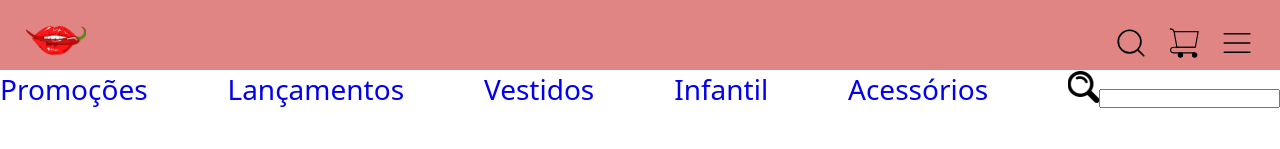
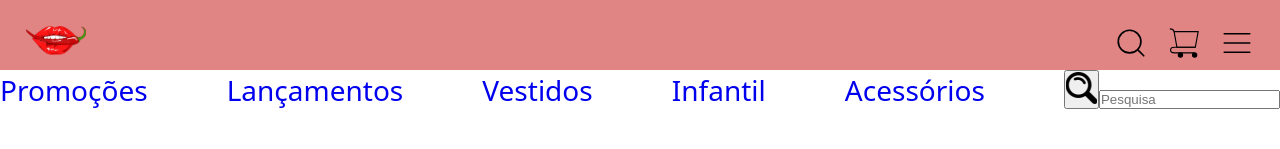
Before and after one commit to PauloBezz/Pepeers, a React (Vite) app: page / in a window 1280 px wide. Shown: the top 149 px of the page. Built offline with nearby package versions, Linux system fonts and the light colour scheme; a web font is replaced by a local one.

Commit message:
feat: add placeholder and button in Search component

```diff
--- a/src/components/Search/index.jsx
+++ b/src/components/Search/index.jsx
@@ -5,8 +5,8 @@ export function Search() {
 
     return (
         <div className='search-container'>
-            <img src={search} alt="" />
-            <input type="text" />
+            <button><img src={search} alt="" /></button>
+            <input type="text"  placeholder='Pesquisa'/>
         </div>
     )
 }
```
